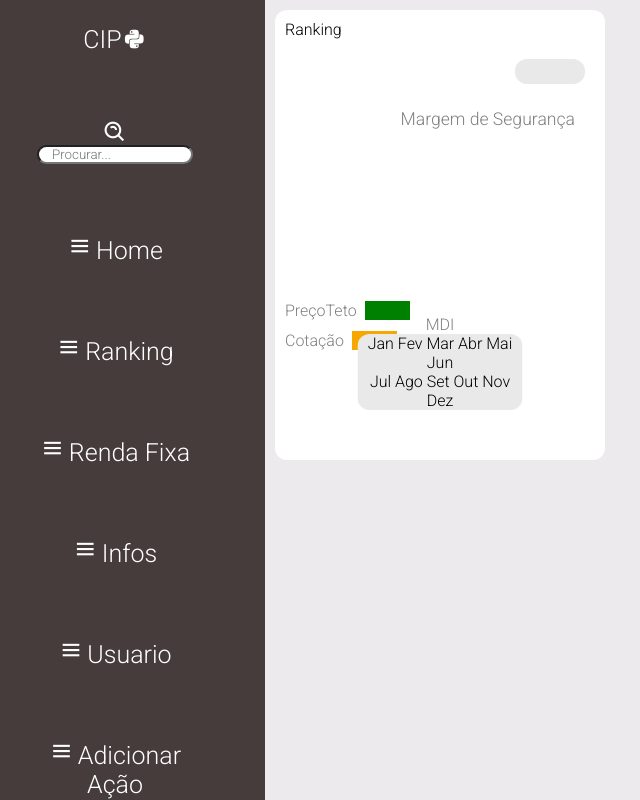
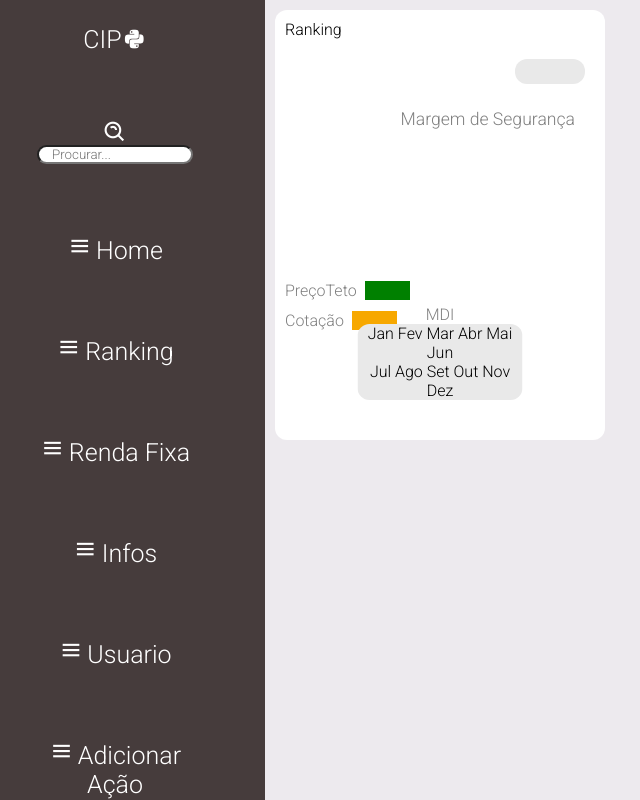
Before and after one commit to Alangdp/Cpi, a Flask app: page /detalhes in a window 1280 px wide. Shown: the whole page, without its empty margins (35-675 px from the left). Run offline with Flask 2, Linux system fonts and the light colour scheme; some libraries are stand-ins or nearby versions.

Commit message:
Update ranking.css

```diff
--- a/app/static/ranking.css
+++ b/app/static/ranking.css
@@ -32,12 +32,12 @@ ins.adsbygoogle {
     .card{
         margin: 10px !important;
         min-width: 330px !important;
-        min-height: 450px !important;
+        min-height: 430px !important;
     }
 
     .gridContent{
         margin-left: 300px !important;
-        grid-template-columns: 1fr 1fr !important;
+        grid-template-columns: 1fr 1fr 1fr !important;
         width: calc(100% - 300px) !important;
     }
 }
```
